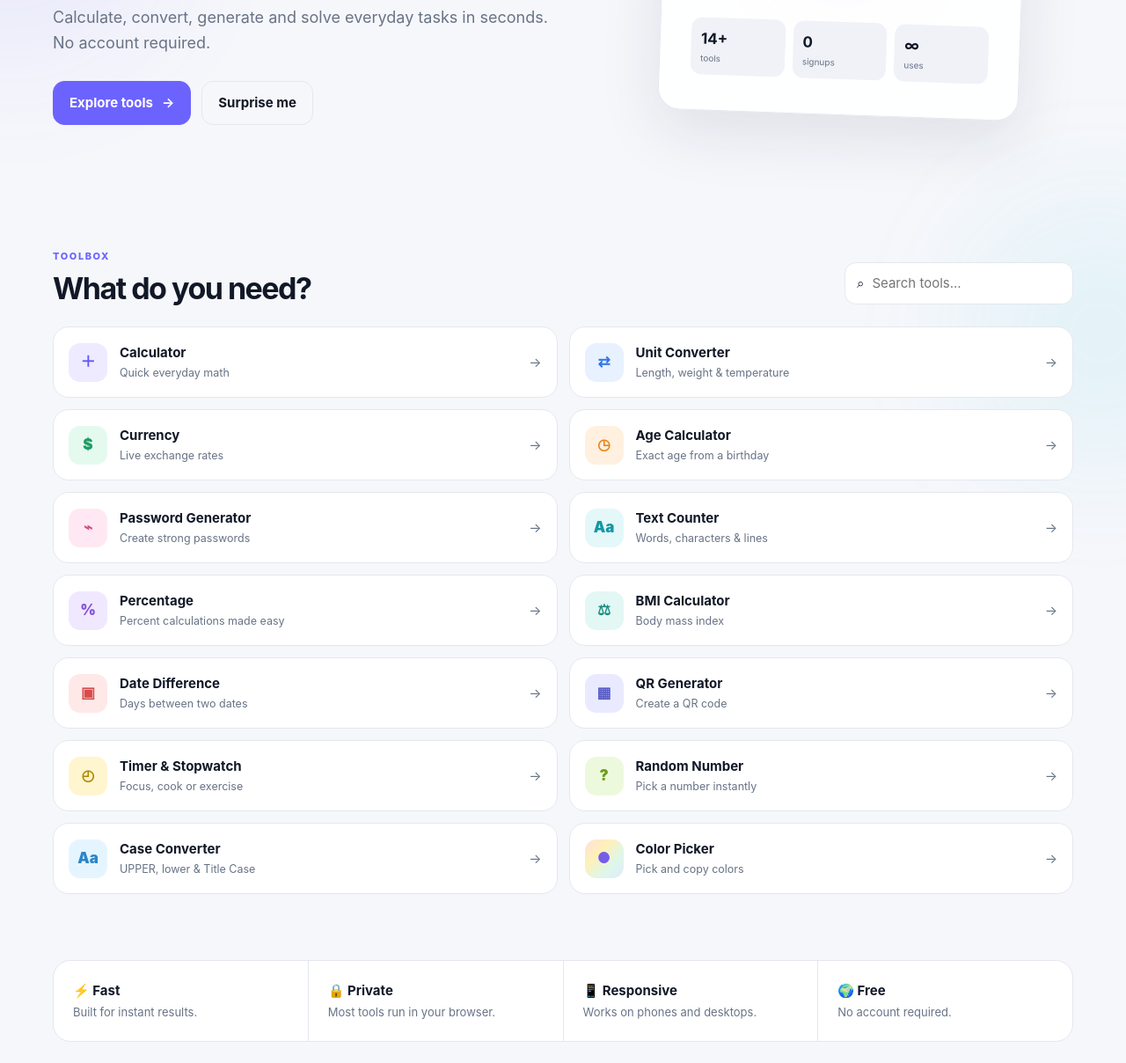
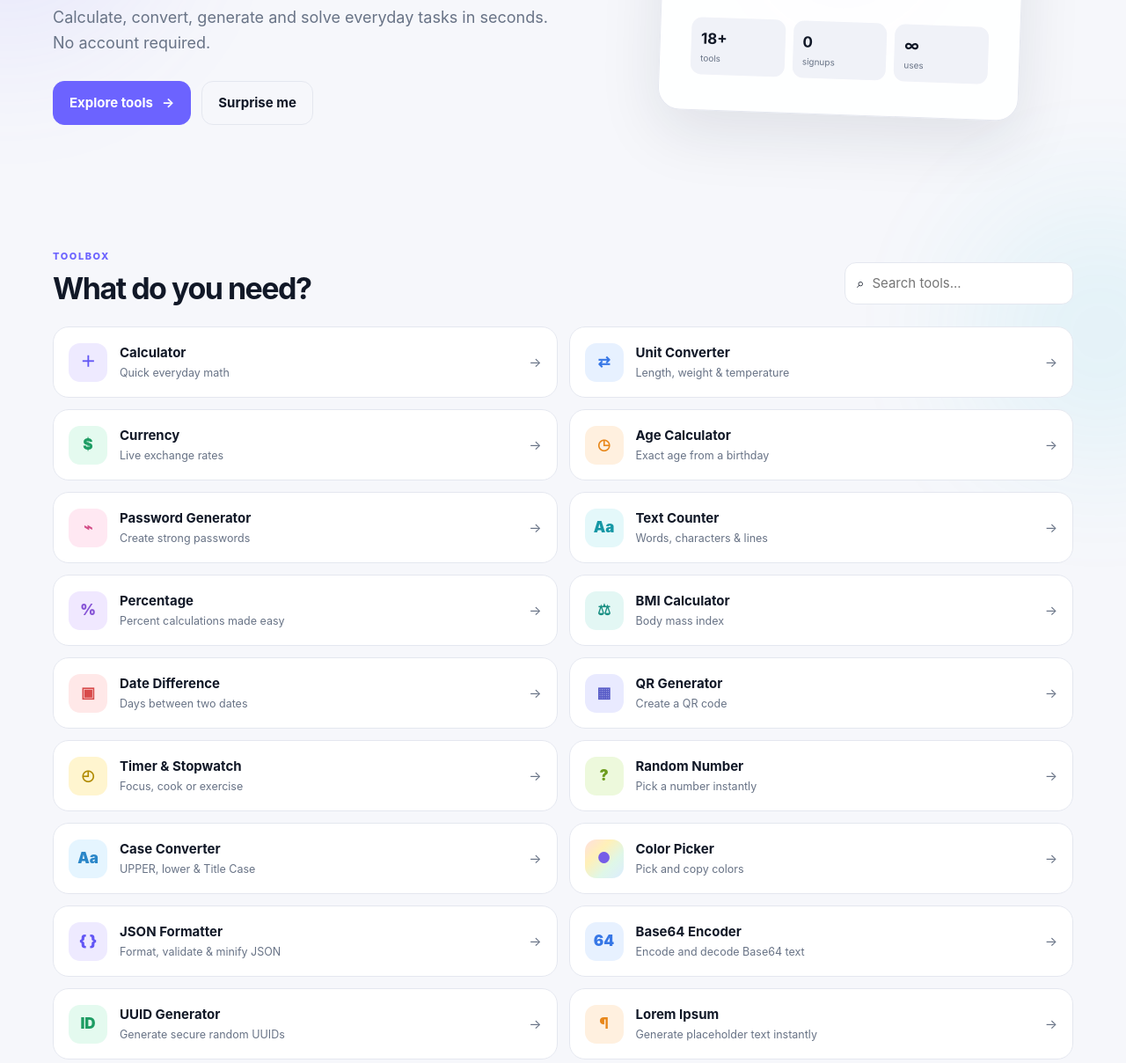
Before and after one commit to gruaab/Brain-Rush, a plain HTML site: page index.html in a window 1280 px wide. Shown: the part 472-1680 px from the top of the page at 88% size. Drawn offline with Linux system fonts and the light colour scheme.

Commit message:
Expand Brain Rush with developer and writing tools

```diff
--- a/index.html
+++ b/index.html
@@ -35,7 +35,7 @@
 </div><div class="hero-panel"><div class="panel-glow"></div><div class="mini-window">
 <div class="window-top"><span></span><span></span><span></span><b>Brain Rush</b></div>
 <div class="mini-content"><div class="mini-icon">⚡</div><strong>Get things done.</strong><p>Simple tools with zero friction.</p>
-<div class="mini-stats"><span><b>14+</b> tools</span><span><b>0</b> signups</span><span><b>∞</b> uses</span></div></div></div></div></section>
+<div class="mini-stats"><span><b>18+</b> tools</span><span><b>0</b> signups</span><span><b>∞</b> uses</span></div></div></div></div></section>
 <section class="container section" id="tools"><div class="section-heading"><div><span class="eyebrow">TOOLBOX</span><h2>What do you need?</h2></div>
 <div class="search-box"><span>⌕</span><input id="toolSearch" type="search" placeholder="Search tools..." aria-label="Search tools"></div></div>
 <div class="tool-grid">
@@ -53,7 +53,10 @@
 <button class="tool-card" data-tool="random" data-keywords="random number"><span class="tool-icon lime">?</span><span><b>Random Number</b><small>Pick a number instantly</small></span><i>→</i></button>
 <button class="tool-card" data-tool="case" data-keywords="uppercase lowercase case converter"><span class="tool-icon sky">Aa</span><span><b>Case Converter</b><small>UPPER, lower & Title Case</small></span><i>→</i></button>
 <button class="tool-card" data-tool="color" data-keywords="color picker hex rgb"><span class="tool-icon rainbow">●</span><span><b>Color Picker</b><small>Pick and copy colors</small></span><i>→</i></button>
-</div><p class="no-results" id="noResults" hidden>No tools matched your search.</p></section>
+<button class="tool-card" data-tool="json" data-keywords="json formatter beautifier minify developer"><span class="tool-icon violet">{ }</span><span><b>JSON Formatter</b><small>Format, validate & minify JSON</small></span><i>→</i></button>
+<button class="tool-card" data-tool="base64" data-keywords="base64 encode decode developer"><span class="tool-icon blue">64</span><span><b>Base64 Encoder</b><small>Encode and decode Base64 text</small></span><i>→</i></button>
+<button class="tool-card" data-tool="uuid" data-keywords="uuid guid identifier developer"><span class="tool-icon green">ID</span><span><b>UUID Generator</b><small>Generate secure random UUIDs</small></span><i>→</i></button>
+<button class="tool-card" data-tool="lorem" data-keywords="lorem ipsum placeholder text"><span class="tool-icon orange">¶</span><span><b>Lorem Ipsum</b><small>Generate placeholder text instantly</small></span><i>→</i></button></div><p class="no-results" id="noResults" hidden>No tools matched your search.</p></section>
 <section class="container feature-strip"><div><strong>⚡ Fast</strong><span>Built for instant results.</span></div><div><strong>🔒 Private</strong><span>Most tools run in your browser.</span></div><div><strong>📱 Responsive</strong><span>Works on phones and desktops.</span></div><div><strong>🌍 Free</strong><span>No account required.</span></div></section>
 <section class="container section" id="about"><div class="about-card"><span class="eyebrow">WHY BRAIN RUSH?</span><h2>Useful beats complicated.</h2><p>Brain Rush brings small tools together so you do not have to search the web for a different calculator every time. The interface is intentionally simple, fast and mobile-friendly.</p><div class="about-points"><span>✓ No sign-up</span><span>✓ Browser-first</span><span>✓ Responsive</span><span>✓ Free to use</span></div></div></section>
 <section class="container section" id="privacy"><div class="section-heading"><div><span class="eyebrow">PRIVACY</span><h2>Simple by design.</h2></div></div><div class="privacy-card"><p>Common calculations happen locally in your browser and no account is required. The Currency tool contacts a public exchange-rate service when you request a rate.</p><p>As Brain Rush grows, this section can be expanded with the final privacy policy, analytics disclosure and advertising information.</p></div></section>
@@ -61,6 +64,10 @@
 <footer class="footer"><div class="container footer-inner"><a class="brand" href="#"><span class="brand-mark">BR</span><span>Brain<span>Rush</span></span></a><p>© <span id="year"></span> Brain Rush. Built for everyday life.</p><div><a href="#tools">Tools</a><a href="#privacy">Privacy</a></div></div></footer>
 <div class="modal-backdrop" id="modal" hidden><div class="modal" role="dialog" aria-modal="true" aria-labelledby="modalTitle"><button class="modal-close" id="modalClose" aria-label="Close">×</button><div id="modalBody"></div></div></div>
 
+<template id="jsonTemplate"><div class="tool-head"><span class="tool-icon violet">{ }</span><div><h3>JSON Formatter</h3><p>Format, validate or minify JSON directly in your browser.</p></div></div><textarea id="jsonInput" class="large-text" placeholder='Paste JSON here...'></textarea><div class="case-actions"><button data-json-action="format">Format</button><button data-json-action="minify">Minify</button><button data-json-action="validate">Validate</button><button data-json-action="clear">Clear</button></div><textarea id="jsonOutput" class="large-text" readonly placeholder="Result"></textarea><button class="btn ghost full" id="copyJson">Copy result</button><div class="result-box compact"><small>Status</small><strong id="jsonStatus">—</strong></div></template>
+<template id="base64Template"><div class="tool-head"><span class="tool-icon blue">64</span><div><h3>Base64 Encoder</h3><p>Encode and decode UTF-8 text without leaving your browser.</p></div></div><textarea id="base64Input" class="large-text" placeholder="Type or paste text..."></textarea><div class="case-actions"><button data-base64-action="encode">Encode</button><button data-base64-action="decode">Decode</button><button data-base64-action="clear">Clear</button></div><textarea id="base64Output" class="large-text" readonly placeholder="Result"></textarea><button class="btn ghost full" id="copyBase64">Copy result</button></template>
+<template id="uuidTemplate"><div class="tool-head"><span class="tool-icon green">ID</span><div><h3>UUID Generator</h3><p>Generate cryptographically strong UUID v4 identifiers locally.</p></div></div><div class="uuid-result" id="uuidResult">Click generate</div><div class="form-grid"><label>Quantity<select id="uuidCount"><option>1</option><option>5</option><option>10</option><option>20</option></select></label><div></div></div><button class="btn primary full" id="generateUUID">Generate UUIDs</button><button class="btn ghost full" id="copyUUID">Copy results</button></template>
+<template id="loremTemplate"><div class="tool-head"><span class="tool-icon orange">¶</span><div><h3>Lorem Ipsum</h3><p>Generate placeholder paragraphs, sentences or words.</p></div></div><div class="form-grid"><label>Type<select id="loremType"><option value="paragraphs">Paragraphs</option><option value="sentences">Sentences</option><option value="words">Words</option></select></label><label>Quantity<input id="loremCount" type="number" min="1" max="50" value="3"></label></div><button class="btn primary full" id="generateLorem">Generate</button><textarea id="loremOutput" class="large-text" readonly placeholder="Generated text will appear here..."></textarea><button class="btn ghost full" id="copyLorem">Copy result</button></template>
 <template id="calculatorTemplate"><div class="tool-head"><span class="tool-icon violet">＋</span><div><h3 id="modalTitle">Calculator</h3><p>Fast arithmetic without leaving the page.</p></div></div><div class="calculator"><input class="calc-display" id="calcDisplay" value="0" readonly><div class="calc-grid">
 <button data-calc="clear" class="danger">C</button><button data-calc="back">⌫</button><button data-calc="%">%</button><button data-calc="/" class="operator">÷</button>
 <button data-calc="7">7</button><button data-calc="8">8</button><button data-calc="9">9</button><button data-calc="*" class="operator">×</button>
```
